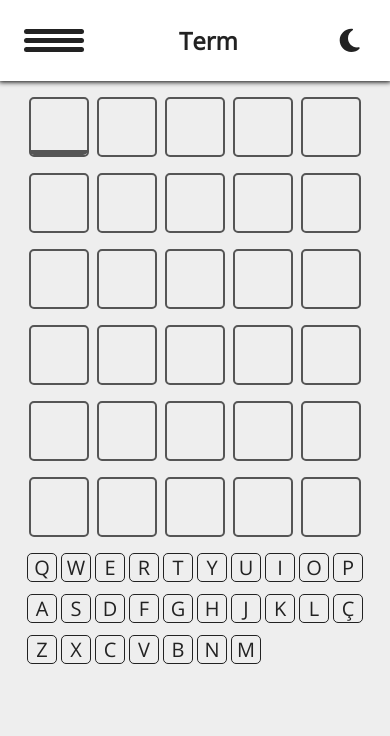
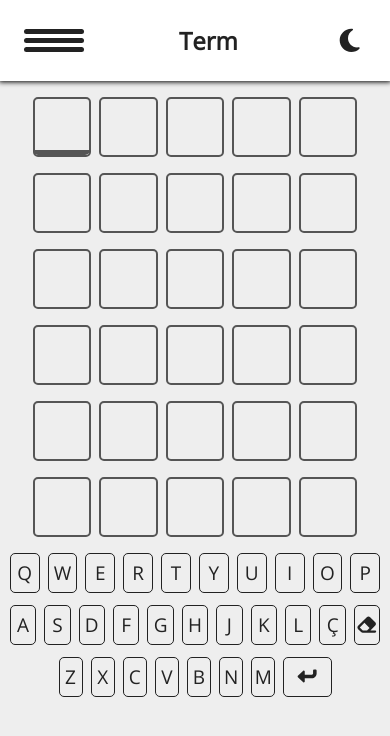
Before and after one commit to leodsc/guess, an Angular app: page /games/simple in a window 390 px wide. Shown: the top 736 px of the page. Built offline with nearby package versions, Linux system fonts and the light colour scheme.

Commit message:
created keyboard and board responsiveness

```diff
--- a/src/app/app.module.ts
+++ b/src/app/app.module.ts
@@ -12,6 +12,7 @@ import { SimpleGameComponent } from './pages/games/simple-game/simple-game.compo
 import { KeyboardComponent } from './common/keyboard/keyboard.component';
 import { PopPipe } from './pipes/pop.pipe';
 import { LengthPipe } from './pipes/length.pipe';
+import { IsSpecialKeyPipe } from './pipes/is-special-key.pipe';
 
 @NgModule({
   declarations: [
@@ -23,7 +24,8 @@ import { LengthPipe } from './pipes/length.pipe';
     SimpleGameComponent,
     KeyboardComponent,
     PopPipe,
-    LengthPipe
+    LengthPipe,
+    IsSpecialKeyPipe
   ],
   imports: [
     BrowserModule,
--- a/src/app/common/header/header.component.scss
+++ b/src/app/common/header/header.component.scss
@@ -7,6 +7,7 @@ header {
 	box-shadow: 0px 0px 5px 1px;
 	align-items: center;
 	justify-content: space-between;
+	width: 100vw;
 
 	background-color: var(--banner-bg);
 
--- a/src/app/common/keyboard/keyboard.component.html
+++ b/src/app/common/keyboard/keyboard.component.html
@@ -4,8 +4,22 @@
 			(click)="write($event)"
 			class="line__key"
 	 		[ngClass]="deactivated.includes(key | uppercase) ? 'inactive' : ''"
+	 		[name]="key | uppercase"
 			*ngFor="let key of lines">
-				{{key | uppercase}}
+			<p *ngIf="key !== 'BACKSPACE' && key !== 'ENTER'">
+				{{ key | uppercase }}
+			</p>
+			<fa-icon
+				name='BACKSPACE'
+				*ngIf="key === 'BACKSPACE'"
+				[icon]="faEraser">
+			</fa-icon>
+			<fa-icon
+				name='ENTER'
+				*ngIf="key === 'ENTER'"
+		 		[styles]="{'transform': 'rotate(90deg)', 'padding': '0 1rem'}"
+				[icon]="faTurnDown">
+			</fa-icon>
 		</button>
 	</div>
 </section>
--- a/src/app/common/keyboard/keyboard.component.scss
+++ b/src/app/common/keyboard/keyboard.component.scss
@@ -1,24 +1,40 @@
 @import "functions";
 
 .keyboard {
+	$lines: (1, 3);
 	display: flex;
 	flex-direction: column;
 	gap: 0.75rem;
 	margin-top: 1rem;
 
+	@each $line in $lines {
+		:nth-child(#{$line}) {
+			align-self: center;
+
+			@if ($line == 3) {
+				width: 70vw;
+				max-width: 360px;
+			}
+		}
+	}
 
 	&__line {
+		position: relative;
 		display: flex;
-		gap: 0.25rem;
+		width: 95vw;
+		gap: 0.5rem;
+		max-width: 450px;
+
 
 		.line__key {
-			transition: all 1500ms;
+			cursor: pointer;
+			transition: opacity 1500ms;
 			color: var(--btn-bg-color);
 			font-weight: 500;
-			font-size: font("sizes", "medium")-4px;
 			border: 1px solid var(--btn-bg-color);
-			width: 30px;
+			width: 100%;
 			border-radius: 5px;
+			height: 40px;
 		}
 
 		.inactive {
@@ -26,3 +42,21 @@
 		}
 	}
 }
+
+@media (max-width: 300px) {
+	.line__key {
+		font-size: #{font("sizes", "smaller")+3px};
+	}
+}
+
+@media (min-width: 300px) {
+	.line__key {
+		font-size: #{font("sizes", "small")};
+	}
+}
+
+@media (min-width: 340px) {
+	.line__key {
+		font-size: #{font("sizes", "medium")-5px};
+	}
+}
--- a/src/app/common/keyboard/keyboard.component.ts
+++ b/src/app/common/keyboard/keyboard.component.ts
@@ -1,4 +1,5 @@
 import { Component, EventEmitter, HostListener, Input, OnInit, Output } from '@angular/core';
+import { faTurnDown, faEraser } from "@fortawesome/free-solid-svg-icons"
 
 @Component({
   selector: 'app-keyboard',
@@ -6,6 +7,9 @@ import { Component, EventEmitter, HostListener, Input, OnInit, Output } from '@a
   styleUrls: ['./keyboard.component.scss']
 })
 export class KeyboardComponent implements OnInit {
+
+  faEraser = faEraser;
+  faTurnDown = faTurnDown;
 
   @HostListener("document:keydown", ['$event'])
   private handleKeyPress(event: KeyboardEvent) {
@@ -36,10 +40,11 @@ export class KeyboardComponent implements OnInit {
   @Output()
   specialKey = new EventEmitter<string>();
 
+  public specialKeysValues = [ "BACKSPACE", "ENTER" ];
   public keys = [
     ["q","w","e","r","t","y","u","i","o","p"],
-    ["a","s","d","f","g","h","j","k","l", "ç"],
-    ["z","x","c","v","b","n","m"],
+    ["a","s","d","f","g","h","j","k","l", "ç", "BACKSPACE"],
+    ["z","x","c","v","b","n","m", "ENTER"],
   ]
 
   constructor() { }
@@ -48,12 +53,13 @@ export class KeyboardComponent implements OnInit {
   }
 
   write($event: MouseEvent | TouchEvent) {
-    const element = $event.target as HTMLElement;
-    this.sendKey(element.textContent);
+    const element = $event.currentTarget as HTMLElement;
+    this.specialKeysValues.includes(element.name) ?
+      this.sendSpecial(element.name) :
+      this.sendKey(element.name);
   }
 
   sendKey(key: string | null) {
-    console.log('key');
     if (key === null) {
       throw new Error("null key");
     } else {
@@ -62,7 +68,6 @@ export class KeyboardComponent implements OnInit {
   }
 
   sendSpecial(key: string) {
-    console.log("special");
     this.specialKey.emit(key);
   }
 }
--- a/src/app/pages/games/classes/word.ts
+++ b/src/app/pages/games/classes/word.ts
@@ -2,7 +2,7 @@ import {Status} from "src/app/types/term";
 
 export class Word {
   private readonly _value: string[];
-  static readonly target: string = "TENSO";
+  static readonly target: string = "SOLAR";
   rightLetters: Status[] = [];
   targetTokens: {};
   wordTokens: {};
--- a/src/app/pages/games/simple-game/simple-game.component.scss
+++ b/src/app/pages/games/simple-game/simple-game.component.scss
@@ -18,7 +18,9 @@
 	$ctn-height: 60px;
 	opacity: 0.75;
 	margin-top: 1rem;
-	width: 60px;
+	width: 15vw;
+	max-width: 60px;
+	min-width: 38px;
 	height: $ctn-height;
 	border: 2px solid var(--btn-bg-color);
 	border-radius: 5px;
--- a/src/app/pages/games/simple-game/simple-game.component.ts
+++ b/src/app/pages/games/simple-game/simple-game.component.ts
@@ -73,10 +73,11 @@ export class SimpleGameComponent implements OnInit {
   }
 
   handleSpecialKey(key: string) {
-    if (this.word.isAnyLetterEmpty()) {
-      return;
-    }
     if (key === "ENTER") {
+      if (this.word.isAnyLetterEmpty()) {
+        return;
+      }
+
       this.word.compare();
       if (this.word.isRight()) {
         return;
@@ -90,6 +91,7 @@ export class SimpleGameComponent implements OnInit {
     } else if (key === "ARROWLEFT") {
       this.block.back();
     } else if (key === "BACKSPACE") {
+      console.log("oi");
       if (this.word.isBlockEmpty(this.block.current.x)) {
         this.block.back();
       }
--- /dev/null
+++ b/src/app/pipes/is-special-key.pipe.ts
@@ -0,0 +1,17 @@
+import { Pipe, PipeTransform } from '@angular/core';
+
+@Pipe({
+  name: 'isSpecialKey'
+})
+export class IsSpecialKeyPipe implements PipeTransform {
+
+  transform(value: string, ...args: unknown[]): unknown {
+    if (value === "ENTER") {
+      return `<fa-icon [icon]="teste"></fa-icon>`;
+    } else if (value === "BACKSPACE") {
+      return `<fa-icon [icon]="teste">h</fa-icon>`;
+    }
+    return `<p>${value}</p>`;
+  }
+
+}
```
Also changed, not shown: src/app/pipes/is-symbol.pipe.ts (added, +15 -0 lines), 2 other files (tests, documents, lock files or other folders).
